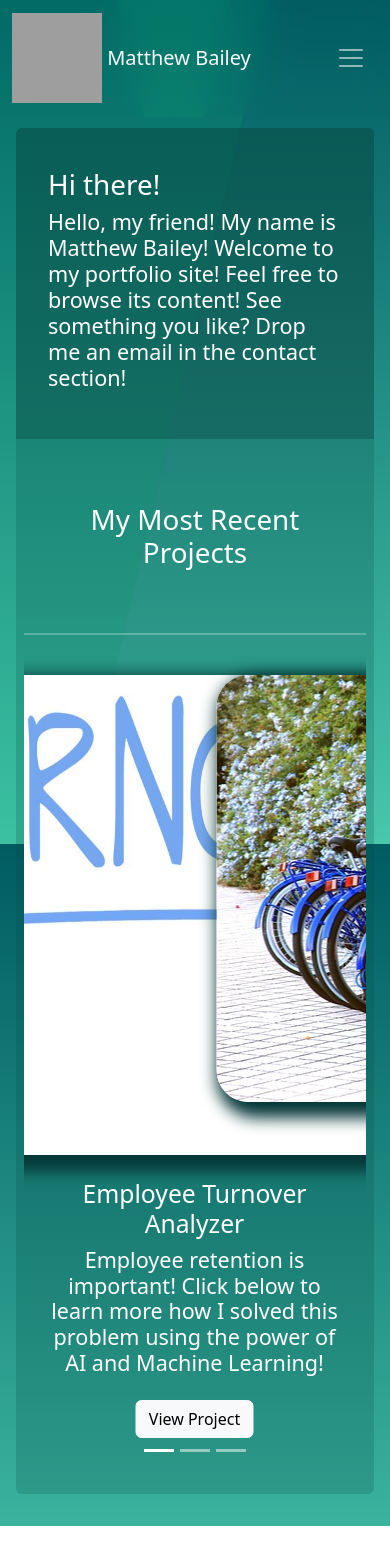
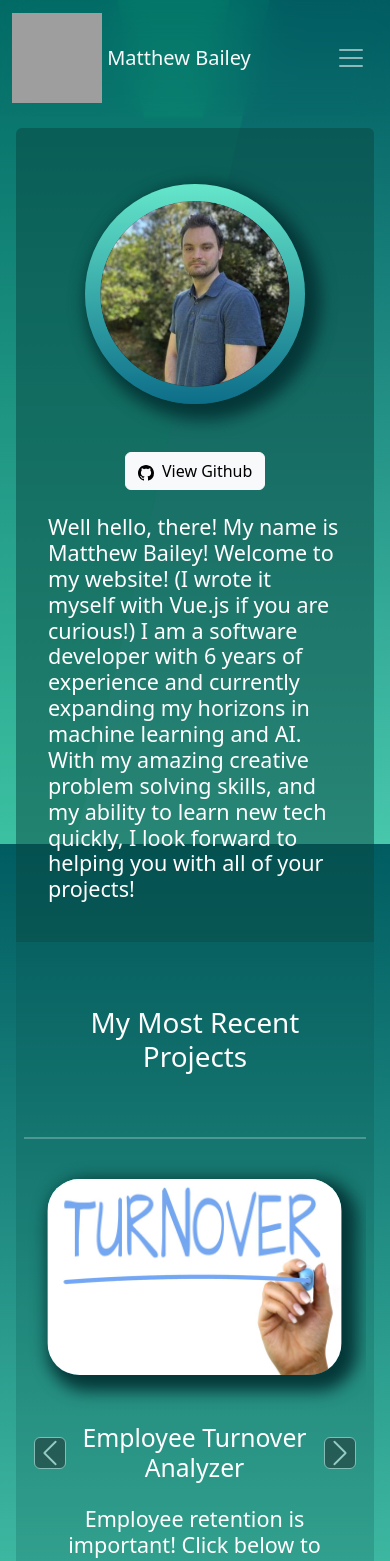
Before and after one commit to Baraiboapex/matthewbailey, a Vue app in the folder matthew-bailey/: page / in a window 390 px wide. Shown: the top 1561 px of the page. Before the commit the page ends 1526 px from the top, so only its background shows below. Built offline with nearby package versions, Linux system fonts and the light colour scheme; grey boxes are pictures that could not be loaded.

Commit message:
website deployment.

```diff
--- a/matthew-bailey/src/components/UI/Reusable/Carousel.vue
+++ b/matthew-bailey/src/components/UI/Reusable/Carousel.vue
@@ -29,22 +29,26 @@
             </div>
             <div class="carousel-inner">
                 <div v-for="(slide, index) in props.slides" :class="['carousel-item', { active: INITIAL_ACTIVE_SLIDE === index }]">
-                    <div class="w-100 d-flex justify-content-center align-items-center flex-column p-4">
-                        <img :src="slide.projectImage" class="intro-image square-image-accent mb-4"/>
-                        <h2>{{slide.projectName}}</h2>
-                        <h4 v-if="slide.projectDescription" class="mb-4">{{ slide.projectDescription}}</h4>
-                        <div class="d-flex justify-content-center mb-">
-                            <slot name="customItems" :data="slide"></slot>
+                    <div class="w-100 d-flex justify-content-center align-items-center flex-column p-4 container">
+                        <div class="row">
+                            <div class="col-sm-12">
+                                <img :src="slide.projectImage" class="intro-image square-image-accent mb-4"/>
+                                <h2 class="mb-4 mt-4">{{slide.projectName}}</h2>
+                                <h4 v-if="slide.projectDescription" class="mb-4">{{ slide.projectDescription}}</h4>
+                                <div class="d-flex justify-content-center mb-">
+                                    <slot name="customItems" :data="slide"></slot>
+                                </div>
+                            </div>
                         </div>
                     </div>
                 </div>
             </div>
             <button class="carousel-control-prev" type="button" data-bs-target="#carouselExampleIndicators" data-bs-slide="prev">
-                <span class="carousel-control-prev-icon text-dark" aria-hidden="true"></span>
+                <span class="carousel-control-prev-icon text-dark bg-dark p-2 border rounded" aria-hidden="true"></span>
                 <span class="visually-hidden">Previous</span>
             </button>
             <button class="carousel-control-next" type="button" data-bs-target="#carouselExampleIndicators" data-bs-slide="next">
-                <span class="carousel-control-next-icon text-dark" aria-hidden="true"></span>
+                <span class="carousel-control-next-icon text-dark bg-dark p-2 border rounded" aria-hidden="true"></span>
                 <span class="visually-hidden">Next</span>
             </button>
         </div>
--- a/matthew-bailey/src/pages/About.vue
+++ b/matthew-bailey/src/pages/About.vue
@@ -4,17 +4,11 @@
     import PageContainer from '../components/UI/Reusable/PageContainer/PageContainer.vue';
     import ParagraphContainer from '../components/UI/Reusable/ParagraphContainer.vue';
     import AnimatedList from "../components/UI/Reusable/AnimatedScrollingContainer/AnimatedList.vue";
-    import ParticleBackground from '../layouts/Backgrounds/ParticleBackground.vue';
-
-    import { BG_PARTICLES_CONFIG } from '../layouts/Backgrounds/particleConfig';
 
     const ABOUT_IMAGE = "./images/owner-image.png"
     const ABOUT_TEXT = `
-        Well hello, there! My name is Matthew Bailey! I am a software developer
-        with 6 years of experience and currently expanding my horizons in machine
-        learning and AI. With my amazing creative problem solving skills,
-        and my ability to learn new tech quickly, I look forward to helping you with
-        all of your projects!
+        Below is my resume of my most recent work experience! With my diverse array of experience,
+        and my high adaptability, I would be an invaluable asset in any fast-moving environment!
     `;
     const ABOUT_ME_RESUME = [
         {
@@ -118,14 +112,11 @@
         <ParagraphContainer class="p-4 rounded-top">
             <div class="row m-0 p-0">
                 <div class="col-12 m-0 p-0">
-                        <div class="d-flex flex-column justify-content-center w-100 p-2">
-                            <div class="user-image w-100 d-flex align-items-center justify-content-center mt-4 mb-4">
-                                <img height="220" width="220" class="image-accent" :src="state.aboutImage" alt="picture of matt bailey's awesomeness"/>
-                            </div>
-                            <div class="w-100">
-                                <p class="h4">{{ state.aboutText }}</p>
-                            </div>
+                    <div class="d-flex flex-column justify-content-center align-items-center w-100 p-2">
+                        <div class="w-100">
+                            <p class="h4">{{ state.aboutText }}</p>
                         </div>
+                    </div>
                 </div>
             </div>
         </ParagraphContainer>
--- a/matthew-bailey/src/pages/Home.vue
+++ b/matthew-bailey/src/pages/Home.vue
@@ -9,18 +9,22 @@
     import { BG_PARTICLES_CONFIG } from "../layouts/Backgrounds/particleConfig";
 
     const router = useRouter();
-
+    const HOME_IMAGE = "./images/owner-image.png"
     const HOME_MESSAGE = `
-      Hello, my friend! My name is Matthew Bailey! Welcome to my portfolio site!
-      Feel free to browse its content! See something you like? Drop me an email
-      in the contact section!
+      Well hello, there! My name is Matthew Bailey! Welcome to my website!
+      (I wrote it myself with Vue.js if you are curious!)
+      I am a software developer with 6 years of experience and currently
+      expanding my horizons in machine learning and AI. With my amazing
+      creative problem solving skills, and my ability to learn new tech quickly,
+      I look forward to helping you with all of your projects!
     `;
 
     const HOME_TITLE = `Hi there!`;
 
     const state = reactive({
       homeTagline:HOME_MESSAGE,
-      homeTitle:HOME_TITLE
+      homeTitle:HOME_TITLE,
+      homeImage:HOME_IMAGE
     });
 
     //NOTE these are the same projects that are used on the projects page.
@@ -52,14 +56,25 @@
 <template>
   <PageContainer>
       <ParagraphContainer class="p-4 rounded-top">
-        <div class="row m-0">
-          <div class="col-12 p-0 pt-2 pb-2">
-              <div class="d-flex flex-column p-2 m-0">
-                <h1>{{ state.homeTitle }}</h1>
-                <h4>{{ state.homeTagline }}</h4>
-              </div>
-          </div>
-        </div>
+        <div class="row m-0 p-0">
+                <div class="col-12 m-0 p-0">
+                    <div class="d-flex flex-column justify-content-center align-items-center w-100 p-2">
+                        <div class="user-image w-100 d-flex align-items-center justify-content-center mt-4 mb-4">
+                            <img height="220" width="220" class="image-accent" :src="state.homeImage" alt="picture of matt bailey's awesomeness"/>
+                        </div>
+                        <a href="https://github.com/Baraiboapex?tab=repositories" class="btn btn-light mt-4 mb-4">
+                            <svg xmlns="http://www.w3.org/2000/svg" width="16" height="16" fill="currentColor" class="bi bi-github" viewBox="0 0 16 16">
+                                <path d="M8 0C3.58 0 0 3.58 0 8c0 3.54 2.29 6.53 5.47 7.59.4.07.55-.17.55-.38 0-.19-.01-.82-.01-1.49-2.01.37-2.53-.49-2.69-.94-.09-.23-.48-.94-.82-1.13-.28-.15-.68-.52-.01-.53.63-.01 1.08.58 1.23.82.72 1.21 1.87.87 2.33.66.07-.52.28-.87.51-1.07-1.78-.2-3.64-.89-3.64-3.95 0-.87.31-1.59.82-2.15-.08-.2-.36-1.02.08-2.12 0 0 .67-.21 2.2.82.64-.18 1.32-.27 2-.27s1.36.09 2 .27c1.53-1.04 2.2-.82 2.2-.82.44 1.1.16 1.92.08 2.12.51.56.82 1.27.82 2.15 0 3.07-1.87 3.75-3.65 3.95.29.25.54.73.54 1.48 0 1.07-.01 1.93-.01 2.2 0 .21.15.46.55.38A8.01 8.01 0 0 0 16 8c0-4.42-3.58-8-8-8"/>
+                            </svg>
+                            <span>&nbsp;</span>
+                            View Github
+                        </a>
+                        <div class="w-100">
+                            <p class="h4">{{ state.homeTagline }}</p>
+                        </div>
+                    </div>
+                </div>
+            </div>
       </ParagraphContainer>
       <ParagraphContainer :styles="{backgroundColor:'rgb(8, 71, 64, 0.2)'}" class="pt2-4 pb-4 rounded-bottom">
     <div class="row">
--- a/matthew-bailey/src/reusable.css
+++ b/matthew-bailey/src/reusable.css
@@ -15,11 +15,12 @@
 
 .project-image{
     max-width:100%;
+    max-width:100%;
     object-fit: cover;
 }
 
 .intro-image{
-    max-width:45em;
+    width:100%;
 }
 
 .square-image-accent{
```
